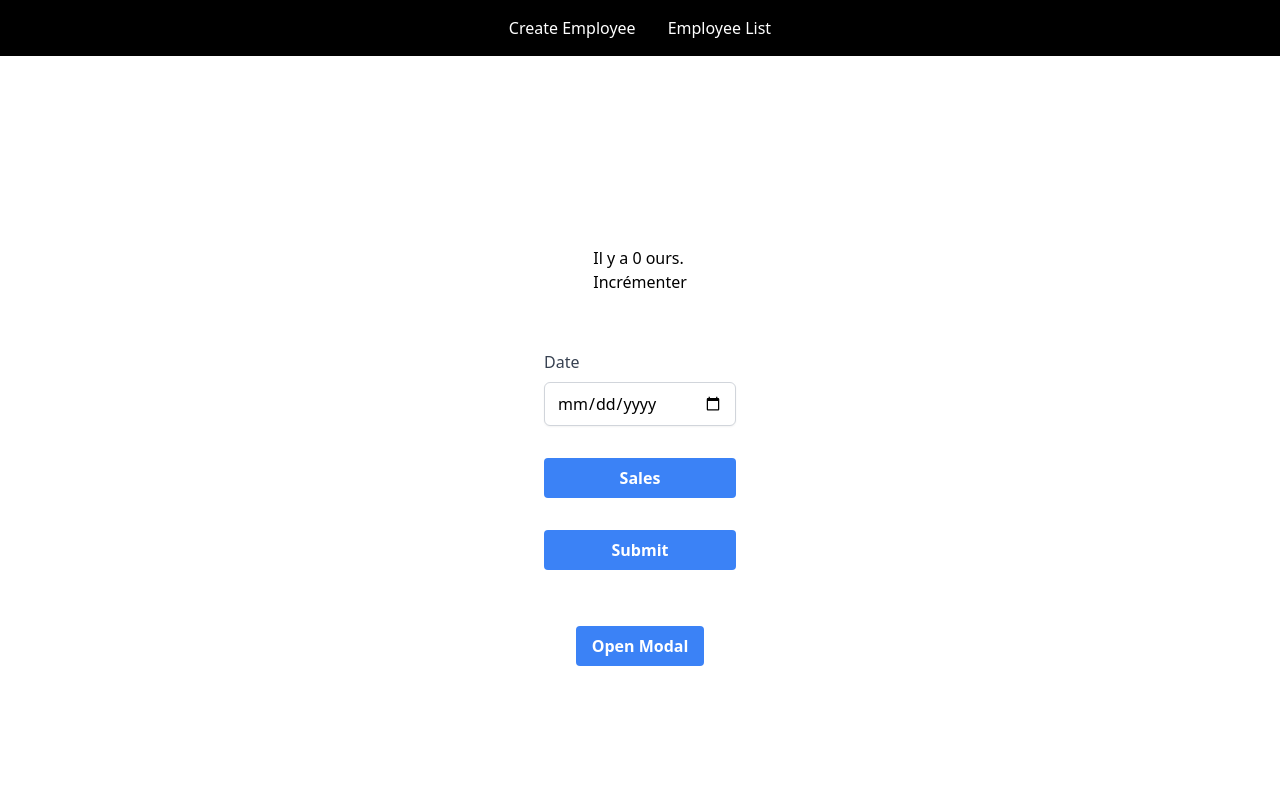
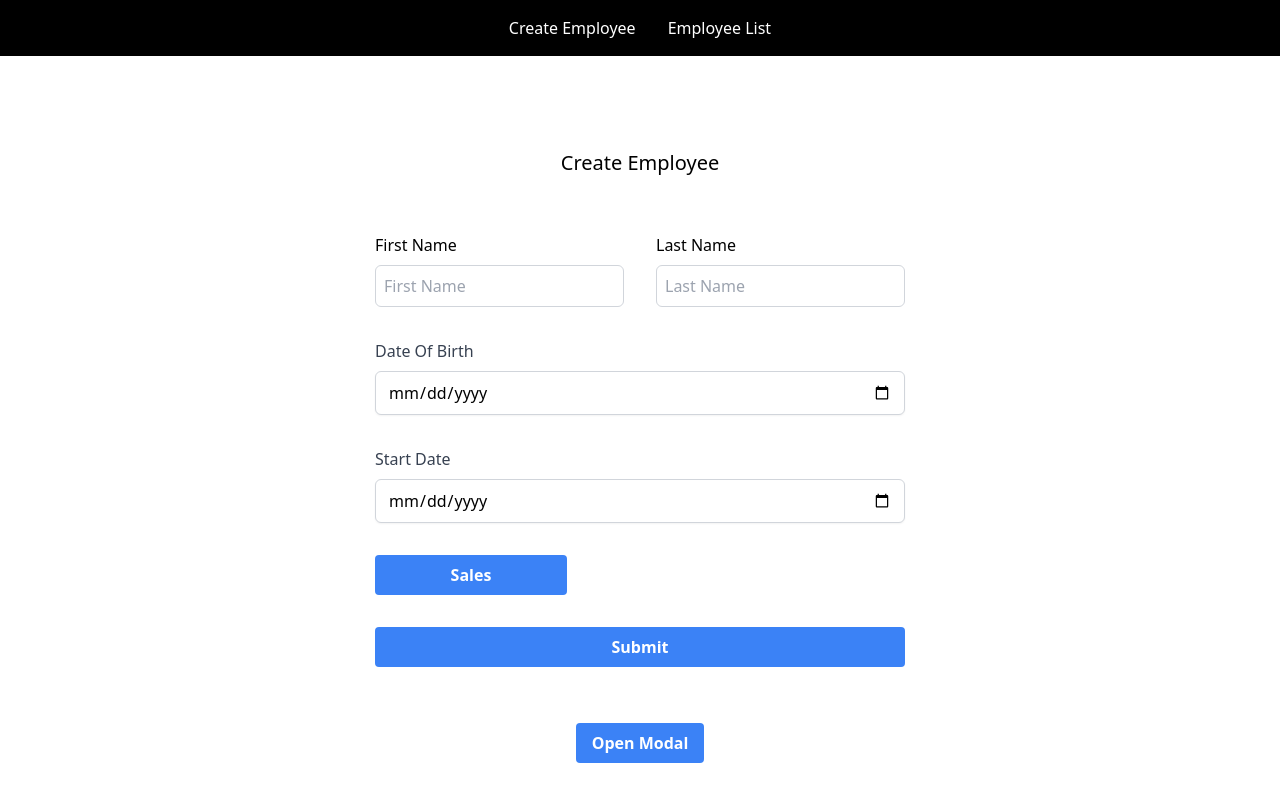
Before and after one commit to cedric-marchal/hrnet, a React (Vite) app: page / in a window 1280 px wide. Shown: the top 802 px of the page. Built offline with nearby package versions, Linux system fonts and the light colour scheme.

Commit message:
Mise à jour des pages EmployeeList.tsx et Home.tsx et ajout du store useEmployeeStore.ts

```diff
--- a/src/pages/EmployeeList.tsx
+++ b/src/pages/EmployeeList.tsx
@@ -1,11 +1,18 @@
-import { useBearStore } from "../store/useBearStore";
+import { useEmployeeStore } from "../store/useEmployeeStore";
 
 export const EmployeeList = () => {
-  const { bears, increasePopulation } = useBearStore();
+  const { employees } = useEmployeeStore();
+
+  console.log(employees);
 
   return (
     <main className="flex flex-col items-center justify-center w-full h-screen gap-14">
-      <p>Il y a {bears} ours.</p>
+      <div>
+        <h1 className="text-xl">Employee List</h1>
+      </div>
+      <div>
+        <p>There are {employees.length} employees.</p>
+      </div>
     </main>
   );
 };
--- a/src/pages/Home.tsx
+++ b/src/pages/Home.tsx
@@ -2,11 +2,11 @@ import { FormEvent, useState } from "react";
 import { DatePicker } from "../plugins/DatePicker";
 import { Modal } from "../plugins/Modal";
 import { SelectMenu } from "../plugins/SelectMenu";
-import { useBearStore } from "../store/useBearStore";
+
+import { useEmployeeStore } from "../store/useEmployeeStore";
 
 export const Home = () => {
-  const { bears, increasePopulation } = useBearStore();
-
+  const { addNewEmployee } = useEmployeeStore();
   const [isModalOpen, setIsModalOpen] = useState(false);
 
   const options = [
@@ -22,17 +22,54 @@ export const Home = () => {
 
     const formData = new FormData(event.currentTarget);
     console.log(formData);
+
+    const employee = {
+      id: "1",
+      firstName: formData.get("firstName") as string,
+      lastName: formData.get("lastName") as string,
+      dateOfBirth: formData.get("dateOfBirth") as string,
+      startDate: formData.get("startDate") as string,
+      department: formData.get("department") as string,
+    };
+
+    addNewEmployee(employee);
   };
 
   return (
-    <main className="flex flex-col items-center justify-center w-full h-screen gap-14">
+    <main className="flex flex-col items-center justify-center w-full min-h-screen gap-14">
       <div>
-        <p>Il y a {bears} ours.</p>
-        <button onClick={increasePopulation}>Incrémenter</button>
+        <h1 className="text-xl">Create Employee</h1>
       </div>
+
       <div>
         <form action="post" onSubmit={onSubmit} className="flex flex-col gap-8">
-          <DatePicker name="date" label="Date" />
+          <div className="flex gap-8">
+            <div className="flex flex-col gap-2">
+              <label htmlFor="firstName">First Name</label>
+              <input
+                id="firstName"
+                type="text"
+                name="firstName"
+                placeholder="First Name"
+                className="p-2 border border-gray-300 rounded-md"
+              />
+            </div>
+
+            <div className="flex flex-col gap-2">
+              <label htmlFor="lastName">Last Name</label>
+              <input
+                id="lastName"
+                type="text"
+                name="lastName"
+                placeholder="Last Name"
+                className="p-2 border border-gray-300 rounded-md"
+              />
+            </div>
+          </div>
+
+          <DatePicker name="dateOfBirth" label="Date Of Birth" />
+          <DatePicker name="startDate" label="Start Date" />
+
           <SelectMenu options={options} />
 
           <button
--- a/src/store/useBearStore.ts
+++ /dev/null
@@ -1,7 +0,0 @@
-import { create } from "zustand";
-
-export const useBearStore = create((set) => ({
-  bears: 0,
-  increasePopulation: () => set((state: any) => ({ bears: state.bears + 1 })),
-  removeAllBears: () => set({ bears: 0 }),
-}));
--- /dev/null
+++ b/src/store/useEmployeeStore.ts
@@ -0,0 +1,25 @@
+import { create } from "zustand";
+
+type Employee = {
+  id: string;
+  firstName: string;
+  lastName: string;
+  dateOfBirth: string;
+  startDate: string;
+  department: string;
+};
+
+type EmployeeState = {
+  employees: Employee[];
+  addNewEmployee: (employee: Employee) => void;
+  removeAllEmployees: () => void;
+};
+
+export const useEmployeeStore = create<EmployeeState>((set) => ({
+  employees: [],
+  addNewEmployee: (employee: Employee) =>
+    set((currentState: EmployeeState) => ({
+      employees: [...currentState.employees, employee],
+    })),
+  removeAllEmployees: () => set({ employees: [] }),
+}));
```
